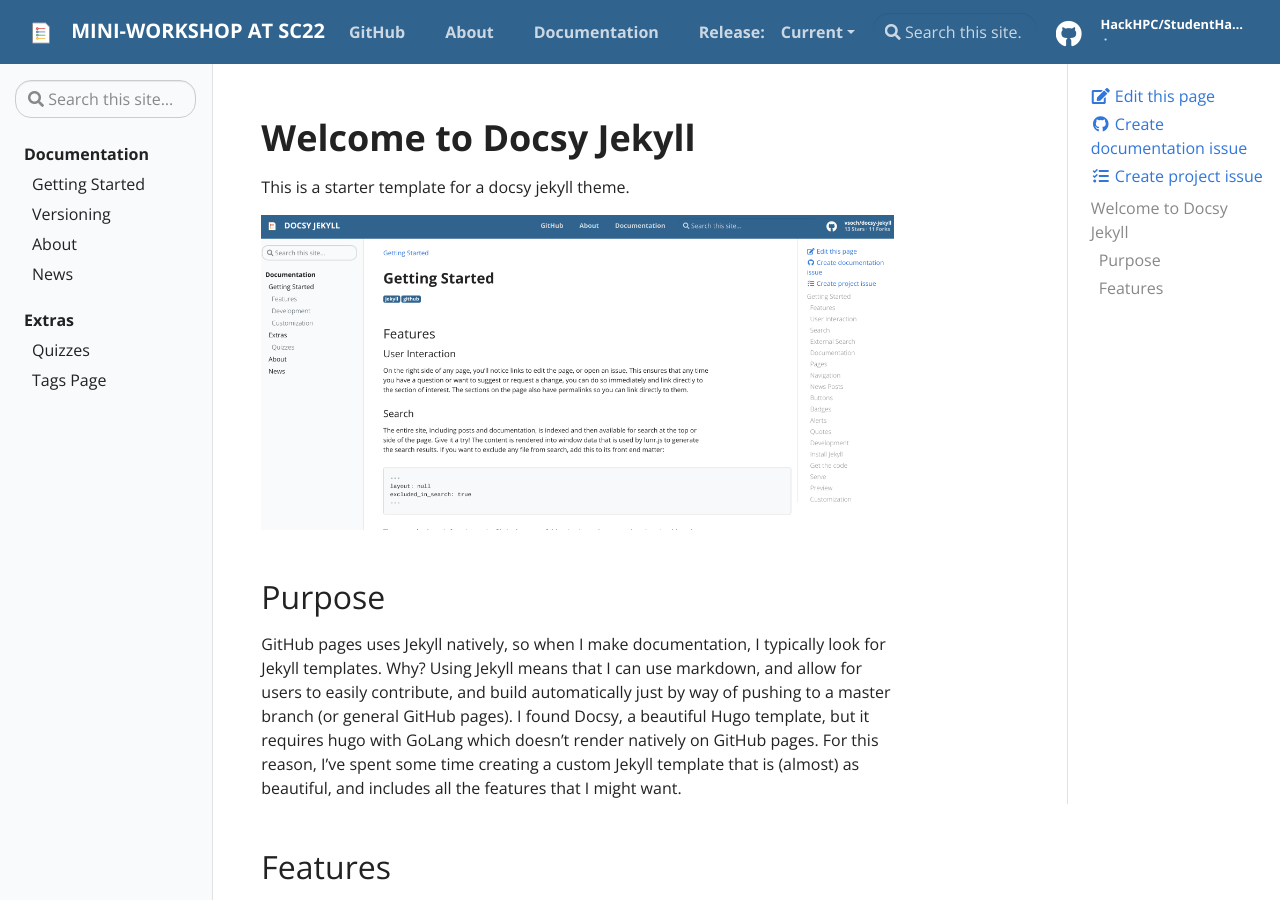
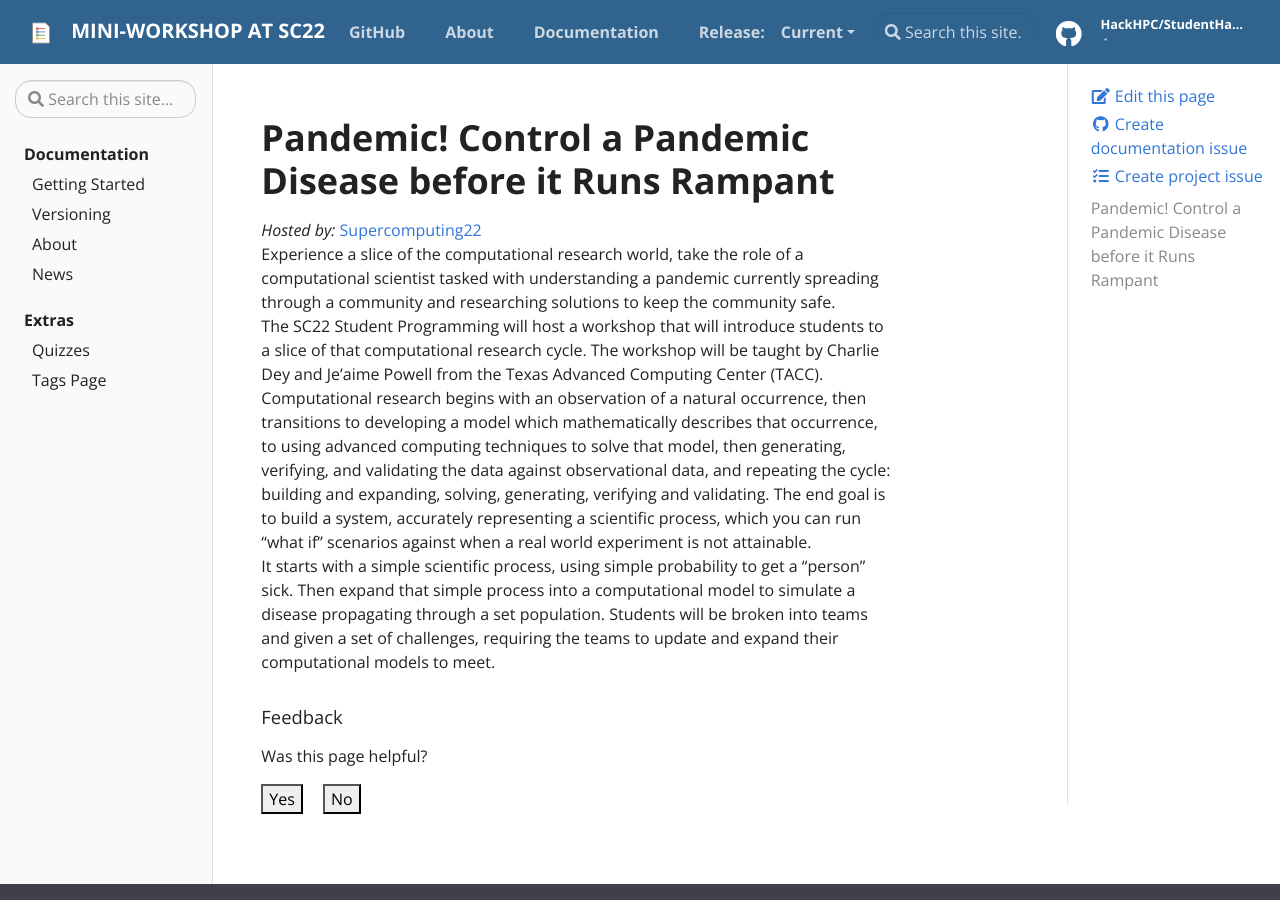
Before and after one commit to DragaDoncila/StudentHackatSC22, a Jekyll site: the page built from pages/index.md, in a window 1280 px wide and 900 px high. Built offline with Jekyll 4.4.1, drawn with Linux system fonts in a browser that asks for light colours; some of the changed text lies outside the part shown.

Commit message:
added description

```diff
--- a/pages/index.md
+++ b/pages/index.md
@@ -4,38 +4,22 @@
 permalink: /
 ---
 
-# Welcome to Docsy Jekyll
+# Pandemic! Control a Pandemic Disease before it Runs Rampant
 
-This is a starter template for a docsy jekyll theme.
-
-![assets/img/docsy-jekyll.png](assets/img/docsy-jekyll.png)
-
-## Purpose
-
-GitHub pages uses Jekyll natively, so when I make documentation, I typically
-look for Jekyll templates. Why? Using Jekyll means that I can use markdown,
-and allow for users to easily contribute, and build automatically just by
-way of pushing to a master branch (or general GitHub pages).
-I found Docsy, a beautiful Hugo template, but it requires hugo with GoLang
-which doesn't render natively on GitHub pages. For this reason, I've spent
-some time creating a custom Jekyll template that is (almost) as beautiful,
-and includes all the features that I might want.
-
-## Features
-
-What are these features? You should see the {% include doc.html name="Getting Started" path="getting-started" %}
-guide for a complete summary. Briefly:
-
- - *User interaction* including consistent permalinks, links to ask questions via GitHub issues, and edit the file on GitHub directly.
- - *Search* across posts, documentation, and other site pages, with an ability to exclude from search.
- - *External Search* meaning an ability to link any page tag to trigger an external search.
- - *Documentation* A documentation collection that was easy to organize on the filesystem, render with nested headings for the user, and refer to in markdown.
- - *Pages* A separate folder for more traditional pages (e.g, about).
- - *Navigation*: Control over the main navigation on the left of the page, and automatic generation of table of contents for each page on the right.
- - *News* A posts feed for news and updates, along with an archive (organized by year).
- - *Templates* or specifically, "includes" that make it easy to create an alert, documentation link, or other content.
- - *Continuous Integration* recipes to preview the site
-
-
-For features, getting started with development, see the {% include doc.html name="Getting Started" path="getting-started" %} page. Would you like to request a feature or contribute?
-[Open an issue]({{ site.repo }}/issues)
+  _Hosted by:_ [Supercomputing22](https://sc22.supercomputing.org/presentation/?id=misc102&sess=sess302)
+  <br>
+  Experience a slice of the computational research world, take the role of a computational scientist tasked with understanding
+  a pandemic currently spreading through a community and researching solutions to keep the community safe.
+  <br>
+  The SC22 Student Programming will host a workshop that will introduce students to a slice of that computational research cycle.
+  The workshop will be taught by Charlie Dey and Je’aime Powell from the Texas Advanced Computing Center (TACC).
+  <br>
+  Computational research begins with an observation of a natural occurrence, then transitions to developing a model which
+  mathematically describes that occurrence, to using advanced computing techniques to solve that model, then generating,
+  verifying, and validating the data against observational data, and repeating the cycle: building and expanding, solving,
+  generating, verifying and validating. The end goal is to build a system, accurately representing a scientific process,
+  which you can run "what if" scenarios against when a real world experiment is not attainable.
+  <br>
+  It starts with a simple scientific process, using simple probability to get a "person" sick. Then expand that simple process
+  into a computational model to simulate a disease propagating through a set population. Students will be broken into teams
+  and given a set of challenges, requiring the teams to update and expand their computational models to meet.
```
